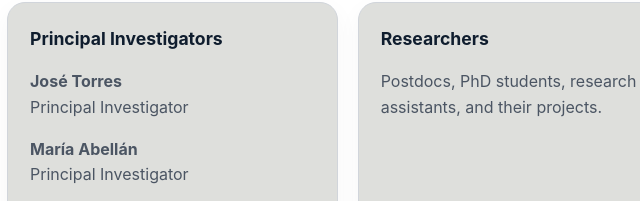
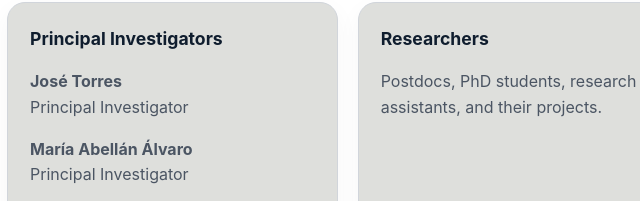
Before and after one commit to Swimsocial/swimsocial, a plain HTML site: page index.html in a window 1280 px wide. Shown: the part 1624-1825 px from the top of the page, 117-757 px from the left. Drawn offline with Linux system fonts and the light colour scheme.

Commit message:
surname status

```diff
--- a/index.html
+++ b/index.html
@@ -16,6 +16,7 @@
       --border: #d1d5db;
       --maxw: 1080px;
     }
+
 
     * { box-sizing: border-box; }
     body {
@@ -303,7 +304,7 @@
           <div class="card">
             <h3>Principal Investigators</h3>
             <p><strong>José Torres</strong><br />Principal Investigator</p>
-            <p><strong>María Abellán</strong><br />Principal Investigator</p>
+            <p><strong>María Abellán Álvaro</strong><br />Principal Investigator</p>
             <p>Research interests: social behavior, neural circuits, and quantitative behavioral analysis.</p>
           </div>
           <div class="card">
```
